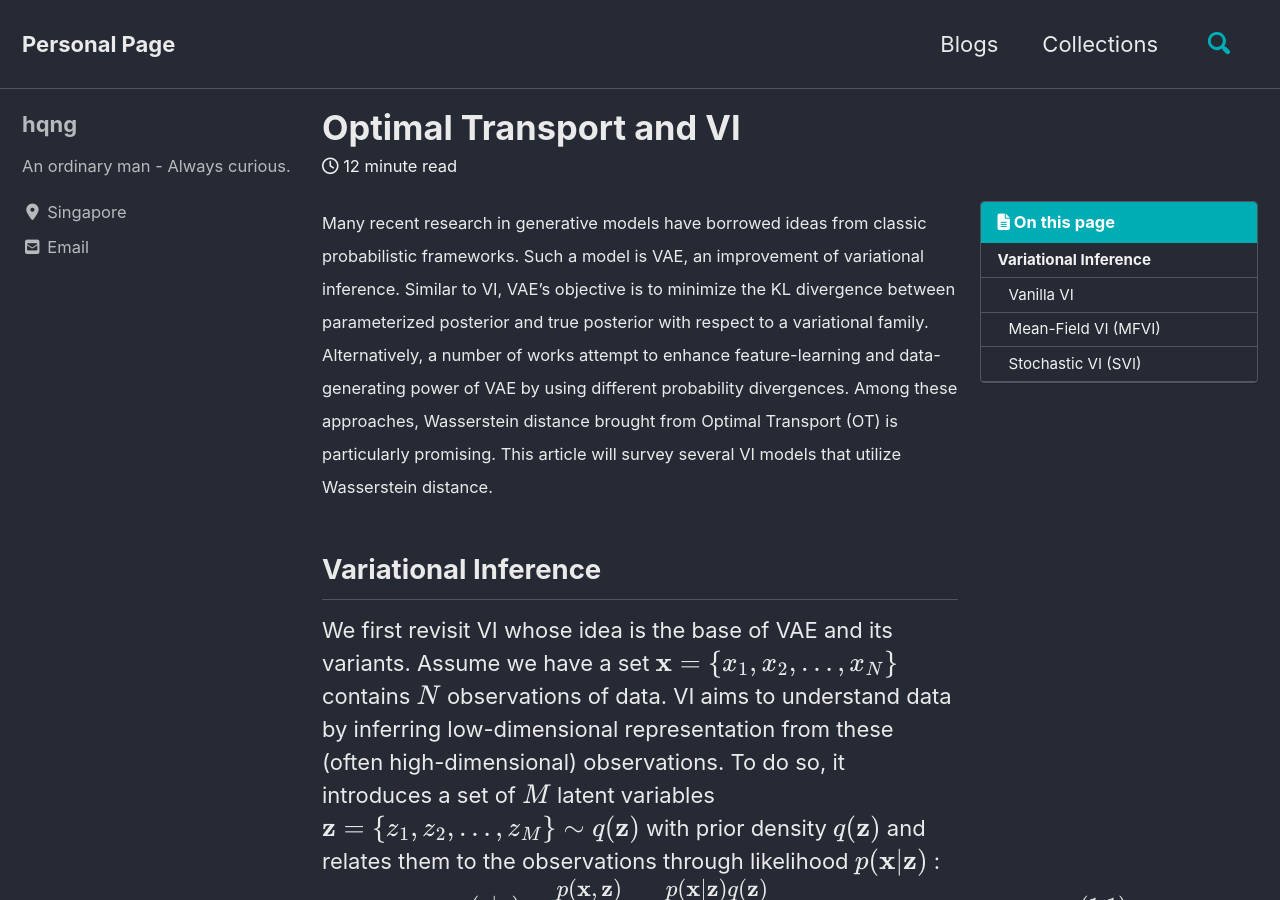
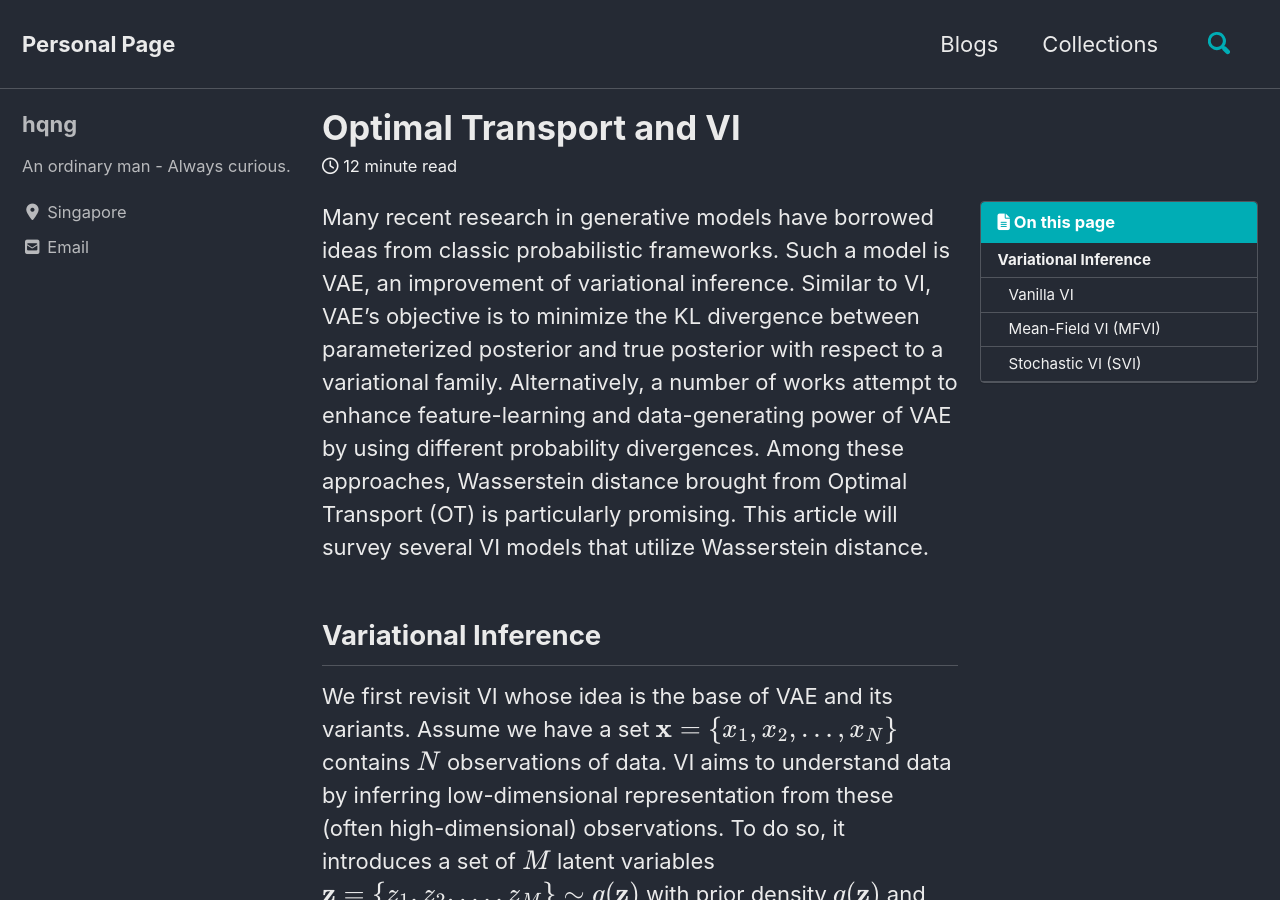
Before and after one commit to hqng/hqng.github.io, a Jekyll site: the page built from _posts/2019-05-24-OT-in-Generative-Models.md, in a window 1280 px wide and 900 px high. Built offline with Jekyll 4.4.1, drawn with Linux system fonts in a browser that asks for light colours; cached includes are drawn as plain includes; nearby versions of some CDN libraries; formulas are drawn with MathJax 3.

Commit message:
reverse to normal text font

```diff
--- a/_posts/2019-05-24-OT-in-Generative-Models.md
+++ b/_posts/2019-05-24-OT-in-Generative-Models.md
@@ -9,7 +9,6 @@ tags:
   - OT
 ---
 
-<sub>
 Many recent research in generative models have borrowed ideas from classic probabilistic frameworks. Such a model is VAE, an improvement of variational inference. Similar to VI, VAE's objective is to minimize the KL divergence between parameterized posterior and true posterior with respect to a variational family. Alternatively, a number of works attempt to enhance feature-learning and data-generating power of VAE by using different probability divergences. Among these approaches, Wasserstein distance brought from Optimal Transport (OT) is particularly promising. This article will survey several VI models that utilize Wasserstein distance. <br>
 
 ## <a name="VI"></a> Variational Inference
```
